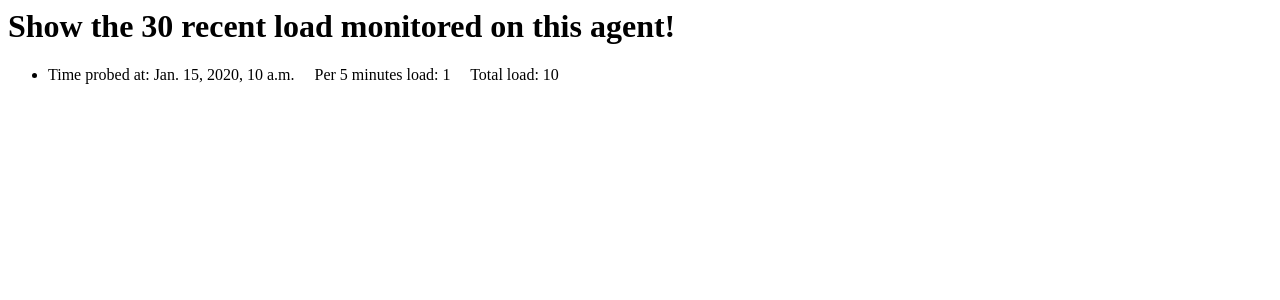
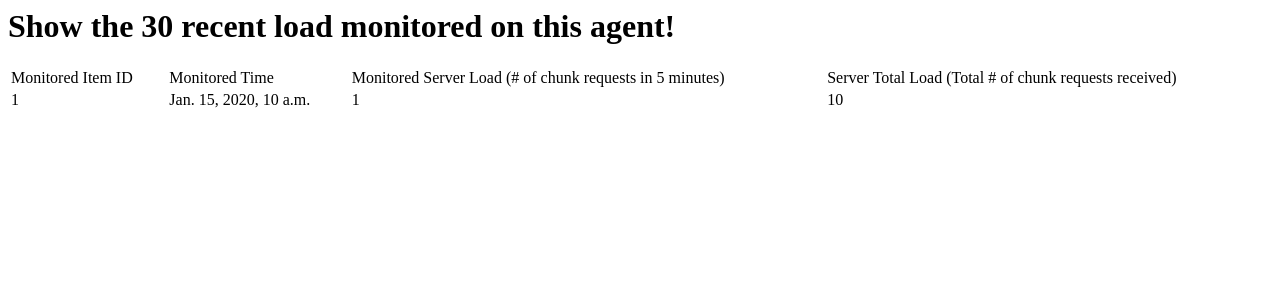
Before and after one commit to ephemeral2eternity/Django-AGENS, a Django app: page /monitor/load/ in a window 1280 px wide. Shown: the top 300 px of the page. Run offline with Django 3.2, Linux system fonts and the light colour scheme; tables that the repository leaves empty hold one stand-in row (values such as "Sample post"); parts of the project's set-up code (start-up, migrations or seed data) failed here and were passed over.

Commit message:
Change monitoring html template for bw and load

```diff
--- a/monitor/templates/monitor/load.html
+++ b/monitor/templates/monitor/load.html
@@ -1,10 +1,21 @@
 <h1>Show the 30 recent load monitored on this agent!</h1>
 {% if load_list %}
-    <ul>
+<table style="width:100%">
+    <tr>
+	<td>Monitored Item ID</td>
+	<td>Monitored Time</td>
+	<td>Monitored Server Load (# of chunk requests in 5 minutes)</td>
+	<td>Server Total Load (Total # of chunk requests received)</td>
+    </tr>
     {% for item in load_list %}
-        <li>Time probed at: {{ item.time }} &nbsp;&nbsp;&nbsp; Per 5 minutes load: {{ item.load }} &nbsp;&nbsp;&nbsp; Total load: {{ item.total }}</li>
+    <tr>
+	<td> {{ item.id }} </td>
+	<td> {{ item.time }} </td>
+	<td> {{ item.load }} </td>
+	<td> {{ item.total }} </td>
+    </tr>
     {% endfor %}
-    </ul>
+</table>
 {% else %}
     <p>No Load has been monitored yet.</p>
 {% endif %}
```
Also changed, not shown: monitor/templates/monitor/bw.html (+14 -3 lines).
